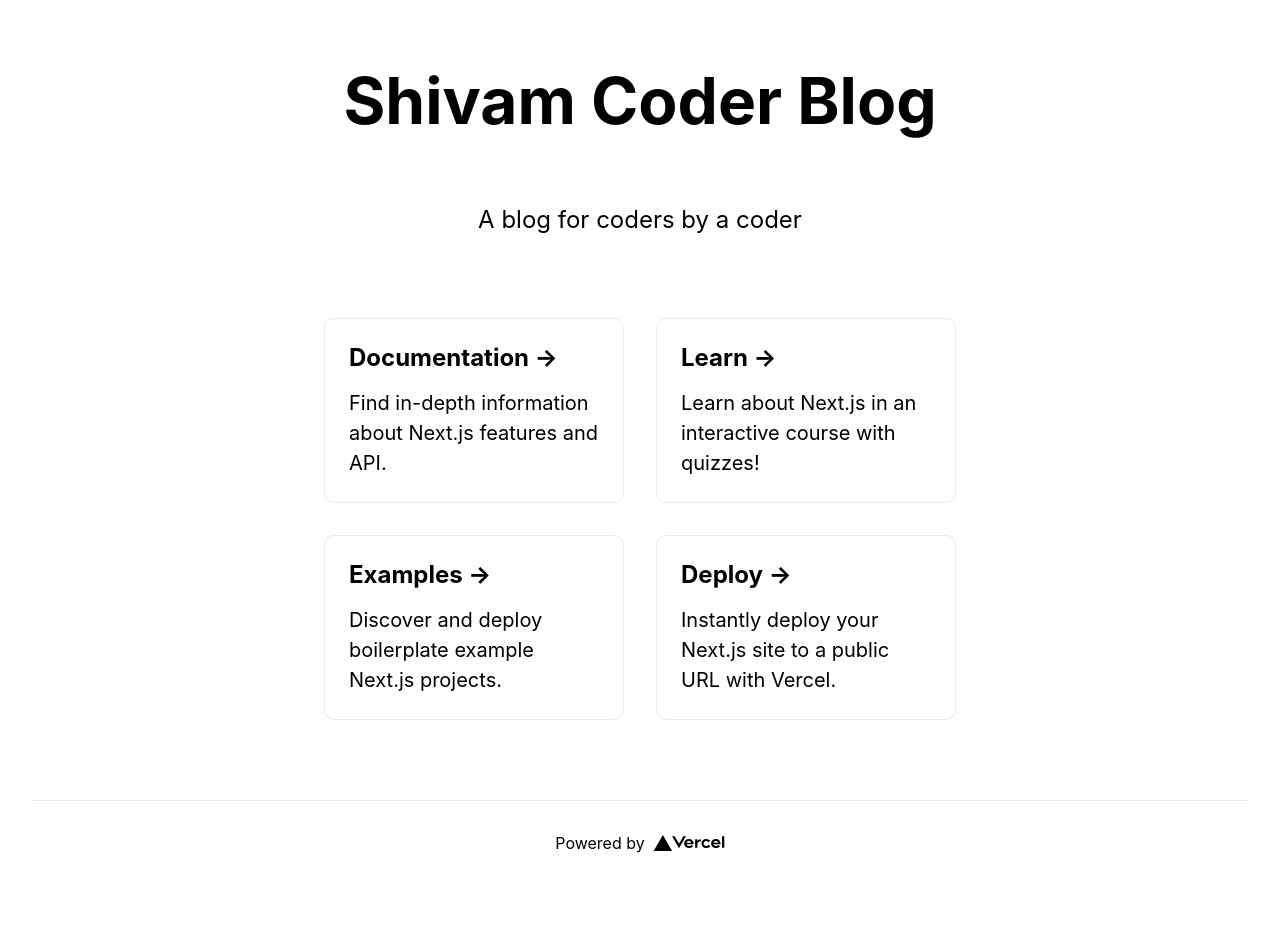
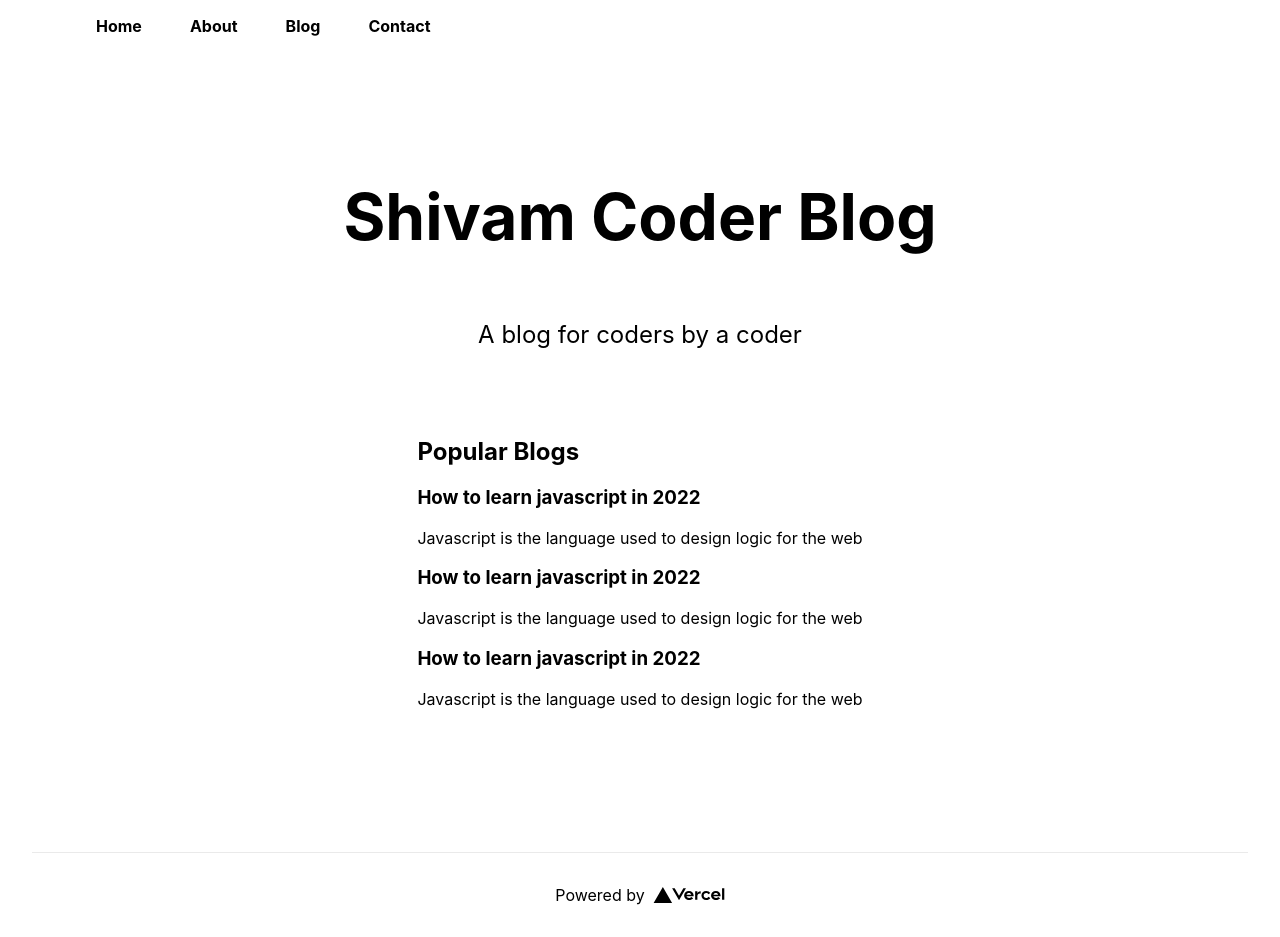
Before and after one commit to shivamdattapurkayastha99/next-js-blog, a Next.js app: page / in a window 1280 px wide. Before the commit the page ends 885 px from the top, so only its background shows below. Built offline with nearby package versions, Linux system fonts and the light colour scheme.

Commit message:
Add files via upload

```diff
--- a/pages/index.js
+++ b/pages/index.js
@@ -1,5 +1,6 @@
 import Head from 'next/head'
 import Image from 'next/image'
+import Script from 'next/script'
 import styles from '../styles/Home.module.css'
 
 export default function Home() {
@@ -9,8 +10,27 @@ export default function Home() {
         <title>Shivam Coder Blog</title>
         <meta name="description" content="Generated by create next app" />
         <link rel="icon" href="/favicon.ico" />
+        <script src="/sc.js"></script>
       </Head>
+      {/* <Script src='/sc.js' strategy="lazyOnload">
 
+      </Script> */}
+      <nav className={styles.mainnav}>
+        <ul>
+          <li>
+            Home
+          </li>
+          <li>
+            About
+          </li>
+          <li>
+            Blog
+          </li>
+          <li>
+            Contact
+          </li>
+        </ul>
+      </nav>
       <main className={styles.main}>
         <h1 className={styles.title}>
         Shivam Coder Blog
@@ -19,35 +39,22 @@ export default function Home() {
         <p className={styles.description}>
           A blog for coders by a coder
         </p>
-        <div className={styles.grid}>
-          <a href="https://nextjs.org/docs" className={styles.card}>
-            <h2>Documentation &rarr;</h2>
-            <p>Find in-depth information about Next.js features and API.</p>
-          </a>
+        <div className="blogs">
+          <h2>Popular Blogs </h2>
+            <div className="blogItem">
+              <h3>How to learn javascript in 2022</h3>
+              <p>Javascript is the language used to design logic for the web </p>
+            </div>
+            <div className="blogItem">
+              <h3>How to learn javascript in 2022</h3>
+              <p>Javascript is the language used to design logic for the web </p>
+            </div>
+            <div className="blogItem">
+              <h3>How to learn javascript in 2022</h3>
+              <p>Javascript is the language used to design logic for the web </p>
+            </div>
+        </div>
 
-          <a href="https://nextjs.org/learn" className={styles.card}>
-            <h2>Learn &rarr;</h2>
-            <p>Learn about Next.js in an interactive course with quizzes!</p>
-          </a>
-
-          <a
-            href="https://github.com/vercel/next.js/tree/canary/examples"
-            className={styles.card}
-          >
-            <h2>Examples &rarr;</h2>
-            <p>Discover and deploy boilerplate example Next.js projects.</p>
-          </a>
-
-          <a
-            href="https://vercel.com/new?utm_source=create-next-app&utm_medium=default-template&utm_campaign=create-next-app"
-            className={styles.card}
-          >
-            <h2>Deploy &rarr;</h2>
-            <p>
-              Instantly deploy your Next.js site to a public URL with Vercel.
-            </p>
-          </a>
-        </div>
       </main>
 
       <footer className={styles.footer}>
--- /dev/null
+++ b/public/sc.js
@@ -0,0 +1 @@
+console.log("hello");
--- a/styles/Home.module.css
+++ b/styles/Home.module.css
@@ -114,3 +114,17 @@
     flex-direction: column;
   }
 }
+.mainnav ul{
+  display: flex;
+}
+.mainnav li{
+  margin:0 24px;
+  list-style: none;
+  font-weight: bold;
+
+}
+.mainnav nav{
+  justify-content: center;
+  margin-top: 50px;
+
+}
```
